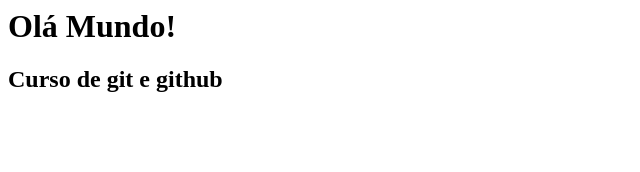
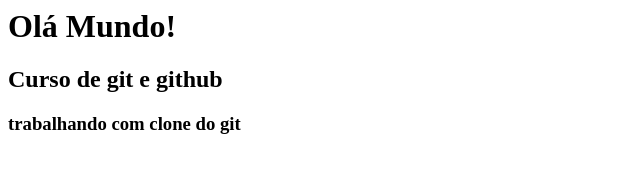
Before and after one commit to BrunoDamiao/github-course, a plain HTML site: page index.html in a window 1280 px wide. Shown: the whole page, without its empty margins (0-640 px from the left). Drawn offline with Linux system fonts and the light colour scheme.

Commit message:
add file Readme.md

```diff
--- a/index.html
+++ b/index.html
@@ -1,3 +1,5 @@
 <h1>Olá Mundo!</h1>
 
 <h2>Curso de git e github</h2>
+
+<h3>trabalhando com clone do git</h3>
```
Also changed, not shown: 1 other file.
